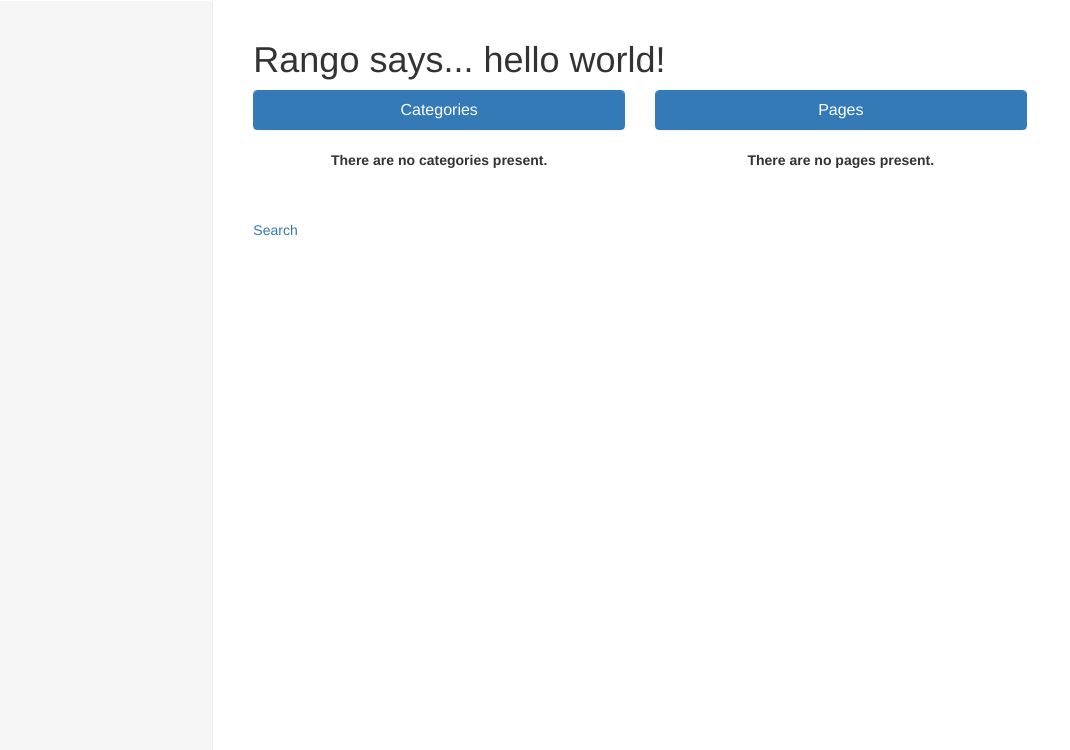
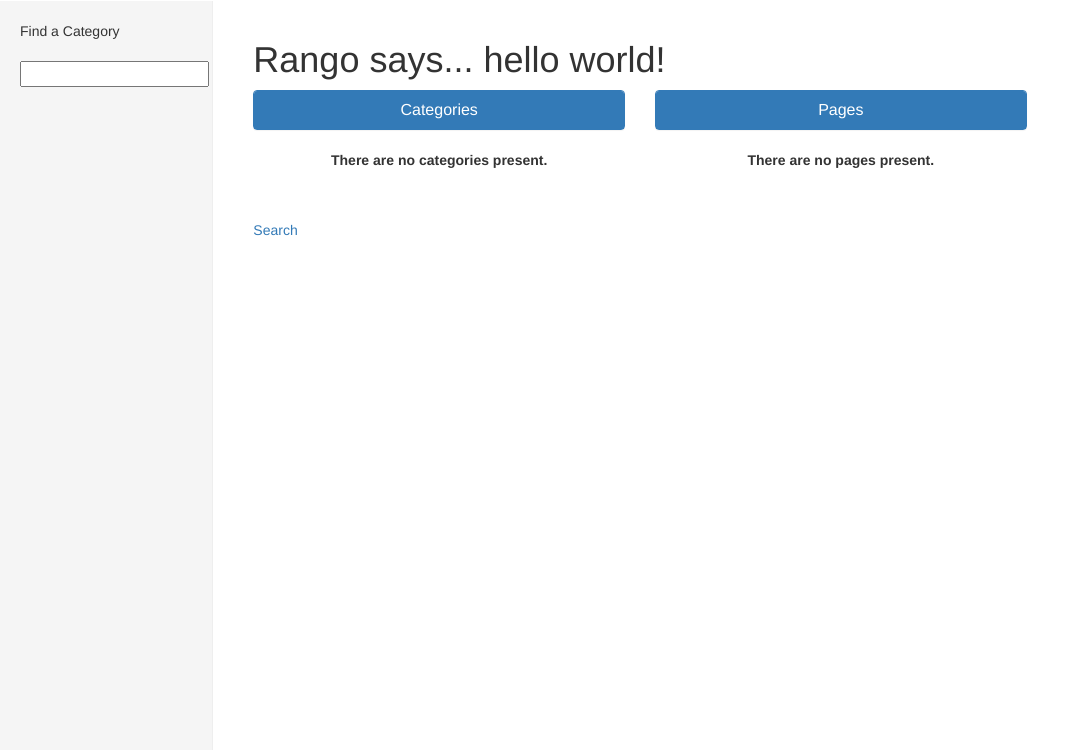
Before and after one commit to DerevenetsArtyom/tangoDjango, a Django app: template templates/rango/index.html in a window 1280 px wide. Shown: the part 50-800 px from the top of the page, without its empty margins (0-1070 px from the left). Run offline with Django 3.2, Linux system fonts and the light colour scheme; the template is opened without the code that fills it, so the values that code supplies are empty; parts of the project's set-up code (start-up, migrations or seed data) failed here and were passed over; some libraries are stand-ins or nearby versions.

Commit message:
Add form with cateegory search by first letters

```diff
--- a/templates/base.html
+++ b/templates/base.html
@@ -53,6 +53,16 @@
 
         <div class="col-sm-3 col-md-2 sidebar">
             {% block side_block %}
+                <ul class="nav nav-list">
+                    <li class="nav-header">Find a Category</li>
+                    <form style="margin-bottom:30px;">
+                        <label></label>
+                        <li><input class="search-query" type="text" name="suggestion" value="" id="suggestion" /></li>
+                    </form>
+                </ul>
+
+                <div id="cats">
+                </div>
                 {% get_category_list category %}
             {% endblock %}
         </div>
```
